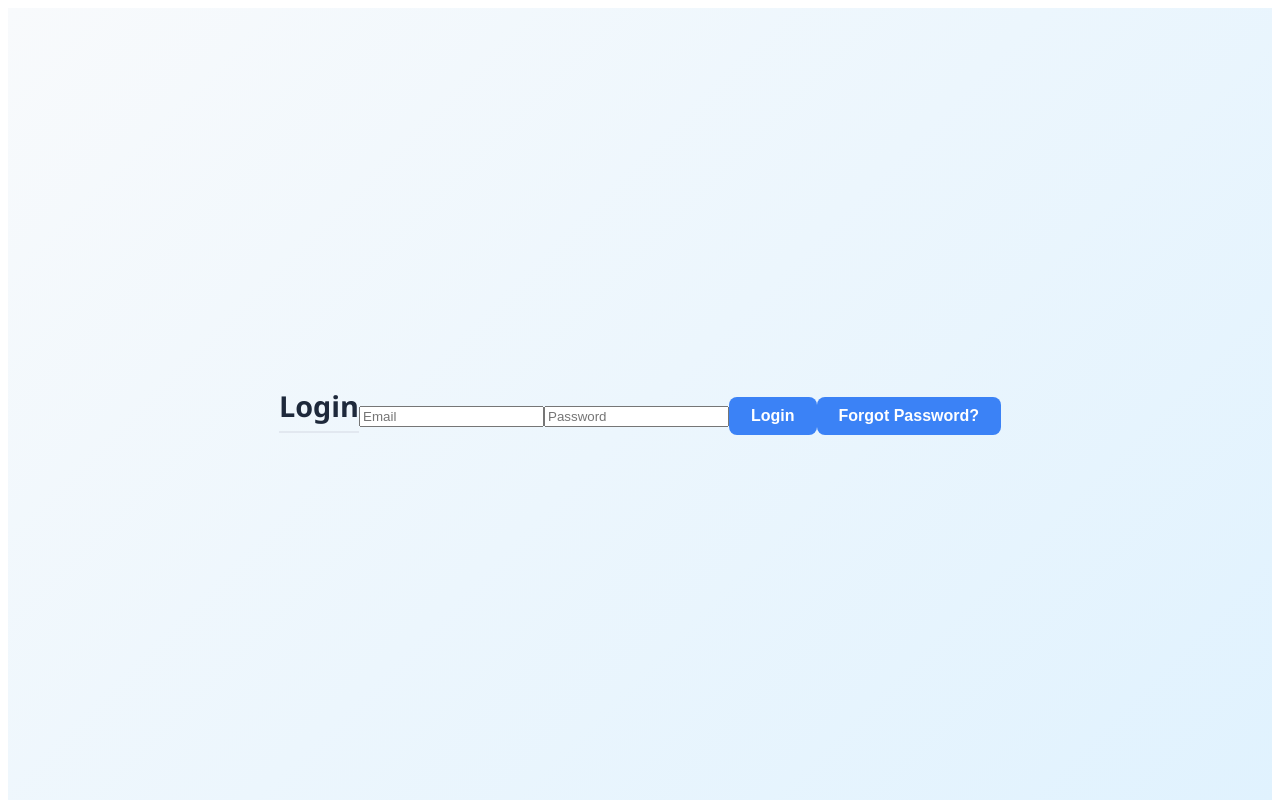
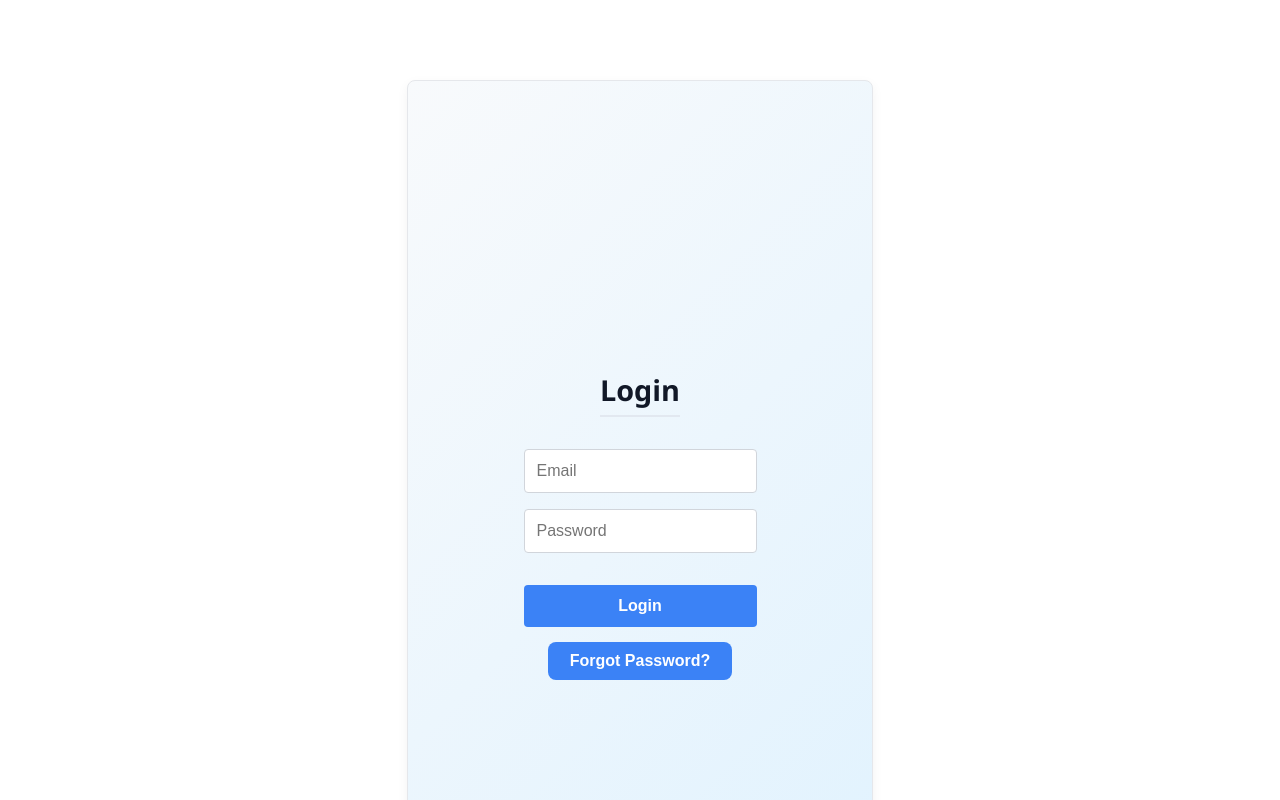
Before and after one commit to RiyaAnil/digital-identity-tracker, a React (Vite) app in the folder frontend/: page /login in a window 1280 px wide. Shown: the top 800 px of the page. Built offline with nearby package versions, Linux system fonts and the light colour scheme; no server answers.

Commit message:
💄 Update styles.css for login and registration layout

```diff
--- a/frontend/src/styles/styles.css
+++ b/frontend/src/styles/styles.css
@@ -403,3 +403,57 @@ td .risk-high {
 .top-right {
   right: 32px;
 }
+
+/* Centered Auth Card */
+.auth-page {
+  max-width: 400px;
+  margin: 5rem auto;
+  padding: 2rem;
+  background-color: #ffffff;
+  border: 1px solid #e5e7eb;
+  border-radius: 8px;
+  box-shadow: 0 4px 12px rgba(0, 0, 0, 0.05);
+  display: flex;
+  flex-direction: column;
+  justify-content: center;
+}
+
+/* Heading */
+.auth-page h2 {
+  text-align: center;
+  margin-bottom: 2rem;
+  font-size: 1.8rem;
+  color: #111827;
+}
+
+/* Form layout */
+.auth-page form {
+  display: flex;
+  flex-direction: column;
+}
+
+/* Input fields */
+.auth-page input {
+  padding: 0.75rem;
+  margin-bottom: 1rem;
+  border: 1px solid #d1d5db;
+  border-radius: 4px;
+  font-size: 1rem;
+}
+
+/* Submit button */
+.auth-page button[type="submit"] {
+  margin-top: 1rem;
+  padding: 0.75rem;
+  background-color: #3b82f6;
+  color: white;
+  border: none;
+  border-radius: 4px;
+  font-size: 1rem;
+  cursor: pointer;
+  transition: background-color 0.2s ease;
+}
+
+.auth-page button[type="submit"]:hover {
+  background-color: #2563eb;
+}
```
